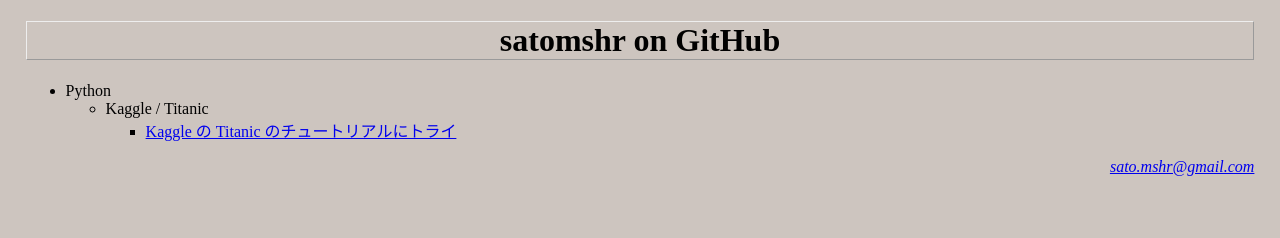
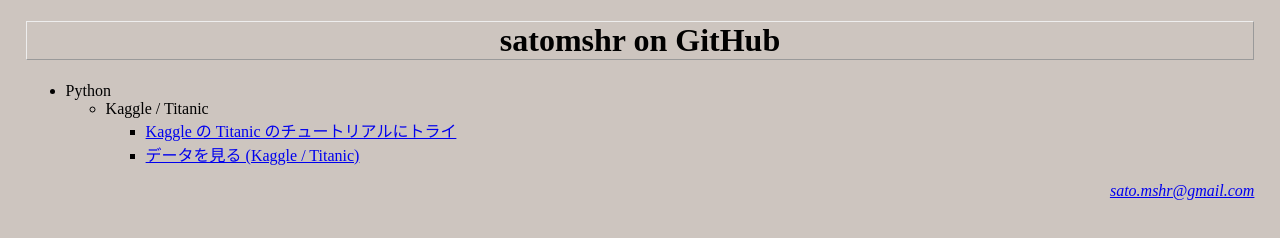
Before and after one commit to satomshr/satomshr.github.io, a plain HTML site: page index.html in a window 1280 px wide. Drawn offline with Linux system fonts and the light colour scheme.

Commit message:
Link to show_data.html

```diff
--- a/index.html
+++ b/index.html
@@ -17,6 +17,7 @@
       <li>Kaggle / Titanic
           <ul>
             <li><a href="./python/kaggle_titanic/tutorial_20201107.html">Kaggle の Titanic のチュートリアルにトライ</a></li>
+            <li><a href="./python/kaggle_titanic/show_data.html">データを見る (Kaggle / Titanic)</a></li>
           </ul> </li>
     </ul> </li>
 
```
